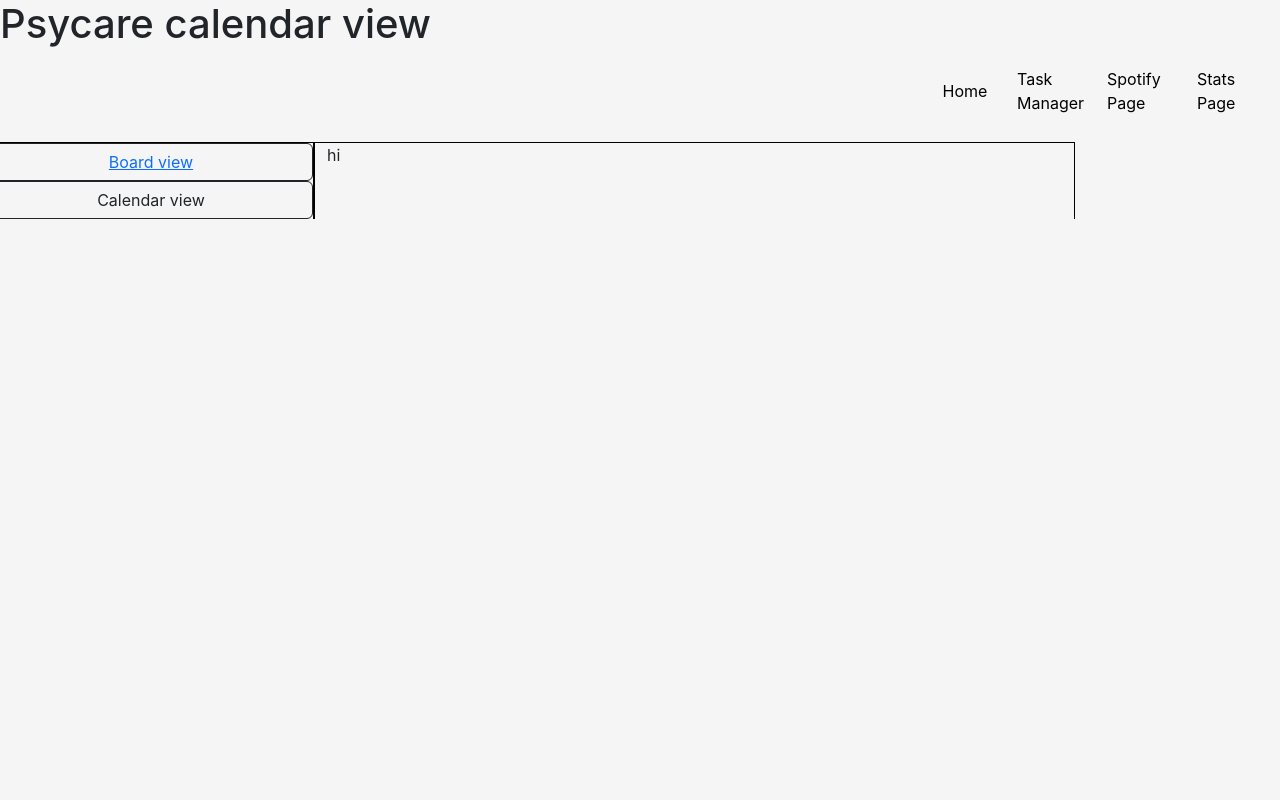
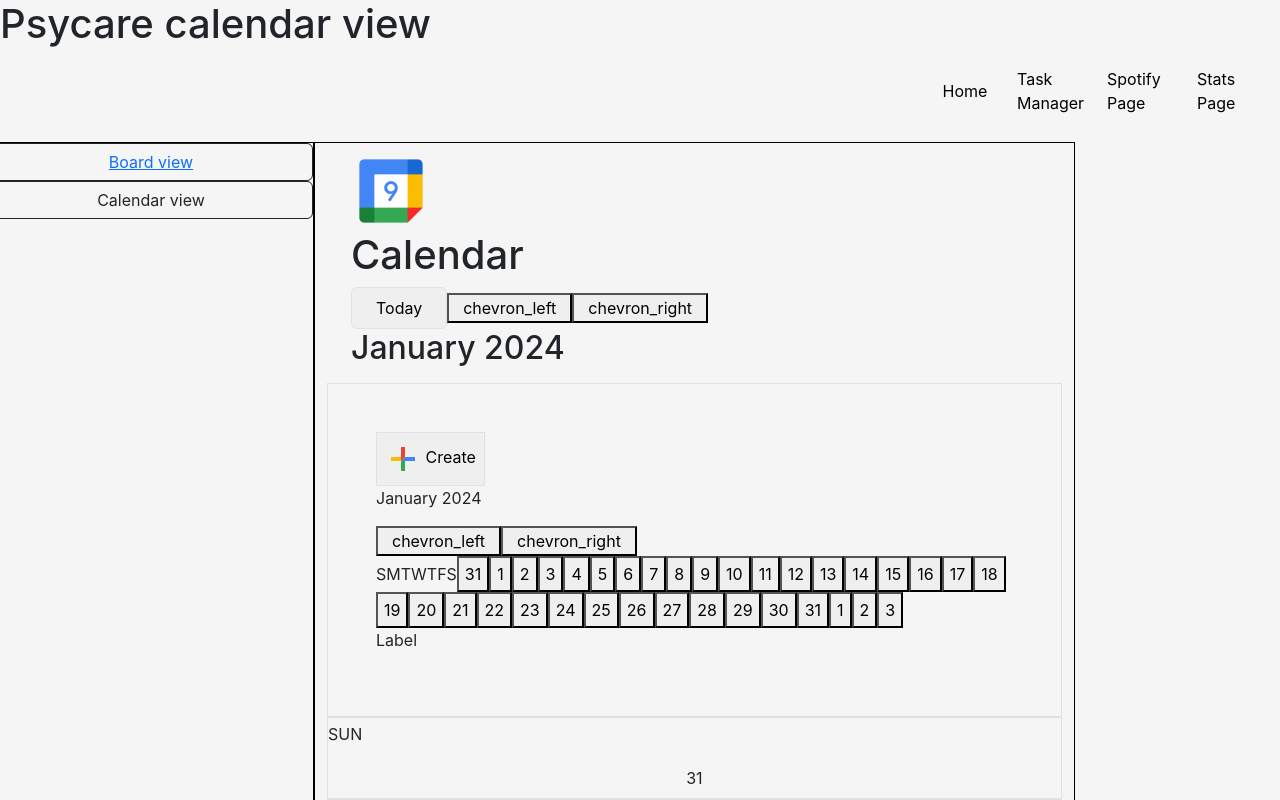
Before and after one commit to jianna-braza/Bearable, a React (Create React App) app in the folder psycare/: page /calendar in a window 1280 px wide. Shown: the top 800 px of the page. Built offline with nearby package versions, Linux system fonts and the light colour scheme.

Commit message:
Fixed some import errors

```diff
--- a/psycare/package.json
+++ b/psycare/package.json
@@ -3,10 +3,13 @@
   "version": "0.1.0",
   "private": true,
   "dependencies": {
+    "@craco/craco": "^7.1.0",
+    "@tailwindcss/forms": "^0.5.7",
     "@testing-library/jest-dom": "^5.17.0",
     "@testing-library/react": "^13.4.0",
     "@testing-library/user-event": "^13.5.0",
     "bootstrap": "^3.4.1",
+    "dayjs": "^1.11.11",
     "firebase": "^10.8.0",
     "react": "^18.2.0",
     "react-dom": "^18.2.0",
--- a/psycare/src/CalendarHeader.js
+++ b/psycare/src/CalendarHeader.js
@@ -1,7 +1,7 @@
 import dayjs from "dayjs";
 import React, { useContext } from "react";
-import logo from "../assets/logo.png";
-import GlobalContext from "../context/GlobalContext";
+import logo from "./assets/logo.png";
+import GlobalContext from "./context/GlobalContext";
 export default function CalendarHeader() {
   const { monthIndex, setMonthIndex } = useContext(GlobalContext);
   function handlePrevMonth() {
--- a/psycare/src/CreateEventButton.js
+++ b/psycare/src/CreateEventButton.js
@@ -1,6 +1,6 @@
 import React, { useContext } from "react";
-import plusImg from "../assets/plus.svg";
-import GlobalContext from "../context/GlobalContext";
+import plusImg from "./assets/plus.svg";
+import GlobalContext from "./context/GlobalContext";
 export default function CreateEventButton() {
   const { setShowEventModal } = useContext(GlobalContext);
   return (
--- a/psycare/src/Day.js
+++ b/psycare/src/Day.js
@@ -1,6 +1,6 @@
 import dayjs from "dayjs";
 import React, { useContext, useState, useEffect } from "react";
-import GlobalContext from "../context/GlobalContext";
+import GlobalContext from "./context/GlobalContext";
 
 export default function Day({ day, rowIdx }) {
   const [dayEvents, setDayEvents] = useState([]);
--- a/psycare/src/EventModal.js
+++ b/psycare/src/EventModal.js
@@ -1,5 +1,5 @@
 import React, { useContext, useState } from "react";
-import GlobalContext from "../context/GlobalContext";
+import GlobalContext from "./context/GlobalContext";
 
 const labelsClasses = [
   "indigo",
--- a/psycare/src/Labels.js
+++ b/psycare/src/Labels.js
@@ -1,5 +1,5 @@
 import React, { useContext } from "react";
-import GlobalContext from "../context/GlobalContext";
+import GlobalContext from "./context/GlobalContext";
 
 export default function Labels() {
   const { labels, updateLabel } = useContext(GlobalContext);
--- a/psycare/src/SmallCalendar.js
+++ b/psycare/src/SmallCalendar.js
@@ -1,7 +1,7 @@
 import dayjs from "dayjs";
 import React, { useContext, useEffect, useState } from "react";
-import GlobalContext from "../context/GlobalContext";
-import { getMonth } from "../util";
+import GlobalContext from "./context/GlobalContext";
+import { getMonth } from "./util";
 
 export default function SmallCalendar() {
   const [currentMonthIdx, setCurrentMonthIdx] = useState(
--- a/psycare/src/calendar.js
+++ b/psycare/src/calendar.js
@@ -1,30 +1,67 @@
-import React from 'react';
-import { Link } from 'react-router-dom';
+import { Link } from "react-router-dom";
+import React, { useState, useContext, useEffect } from "react";
+import "./calendar.css";
+import { getMonth } from "./util";
+import CalendarHeader from "./CalendarHeader";
+import Sidebar from "./Sidebar";
+import Month from "./Month";
+import GlobalContext from "./context/GlobalContext";
+import EventModal from "./EventModal";
 
 export default function Calendar(props) {
+  const [currenMonth, setCurrentMonth] = useState(getMonth());
+  const { monthIndex, showEventModal } = useContext(GlobalContext);
+
+  useEffect(() => {
+    setCurrentMonth(getMonth(monthIndex));
+  }, [monthIndex]);
+
   return (
     <div>
       <header>
         <h1>Psycare calendar view</h1>
         <nav>
           <ul class="menu mb-3 d-flex justify-content-end">
-            <li><Link to='/homepage'>Home</Link></li>
-            <li><Link to='/taskmanager'>Task Manager</Link></li>
-            <li><Link to='/spotify'>Spotify Page</Link></li>
-            <li><Link to='/stats'>Stats Page</Link></li>
+            <li>
+              <Link to="/homepage">Home</Link>
+            </li>
+            <li>
+              <Link to="/taskmanager">Task Manager</Link>
+            </li>
+            <li>
+              <Link to="/spotify">Spotify Page</Link>
+            </li>
+            <li>
+              <Link to="/stats">Stats Page</Link>
+            </li>
           </ul>
         </nav>
       </header>
       <main>
-        <div className='d-flex row'>
-          <section className='col-3'>
-            <div className='row'>
-              <button type="button" className="btn btn-outline-dark"><Link to='/taskmanager'>Board view</Link></button>
-              <button type="button" className="btn btn-outline-dark">Calendar view</button>
+        <div className="d-flex row">
+          <section className="col-3">
+            <div className="row">
+              <button type="button" className="btn btn-outline-dark">
+                <Link to="/taskmanager">Board view</Link>
+              </button>
+              <button type="button" className="btn btn-outline-dark">
+                Calendar view
+              </button>
             </div>
           </section>
-          <section className='col-7'>
-            <p>hi</p>
+          <section className="col-7">
+            <p>
+              <React.Fragment>
+                {showEventModal && <EventModal />}
+                <div className="h-screen flex flex-col">
+                  <CalendarHeader />
+                  <div className="flex flex-1">
+                    <Sidebar />
+                    <Month month={currenMonth} />
+                  </div>
+                </div>
+              </React.Fragment>
+            </p>
           </section>
         </div>
       </main>
--- /dev/null
+++ b/psycare/src/util.js
@@ -0,0 +1,15 @@
+import dayjs from "dayjs";
+
+export function getMonth(month = dayjs().month()) {
+  month = Math.floor(month);
+  const year = dayjs().year();
+  const firstDayOfTheMonth = dayjs(new Date(year, month, 1)).day();
+  let currentMonthCount = 0 - firstDayOfTheMonth;
+  const daysMatrix = new Array(5).fill([]).map(() => {
+    return new Array(7).fill(null).map(() => {
+      currentMonthCount++;
+      return dayjs(new Date(year, month, currentMonthCount));
+    });
+  });
+  return daysMatrix;
+}
```
Also changed, not shown: 1 other file (tests, documents, lock files or other folders).
